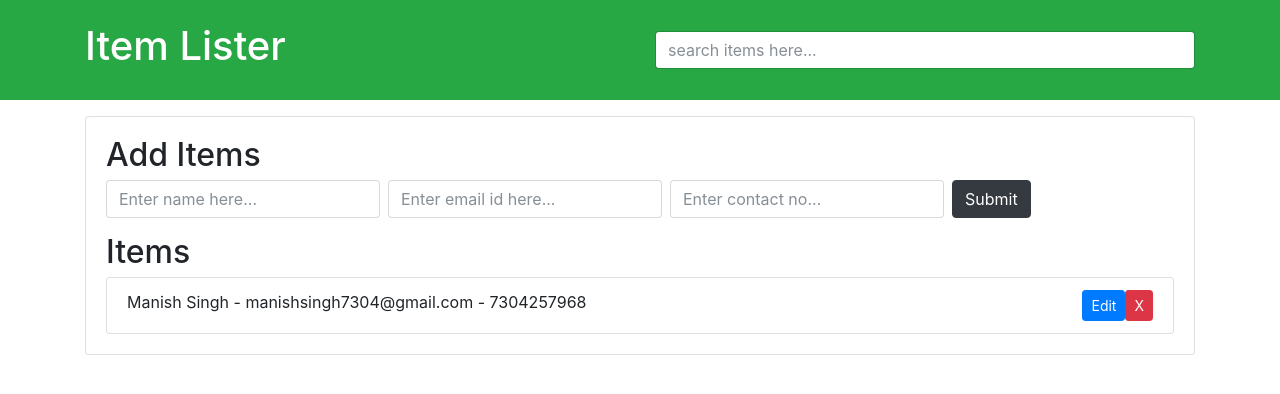
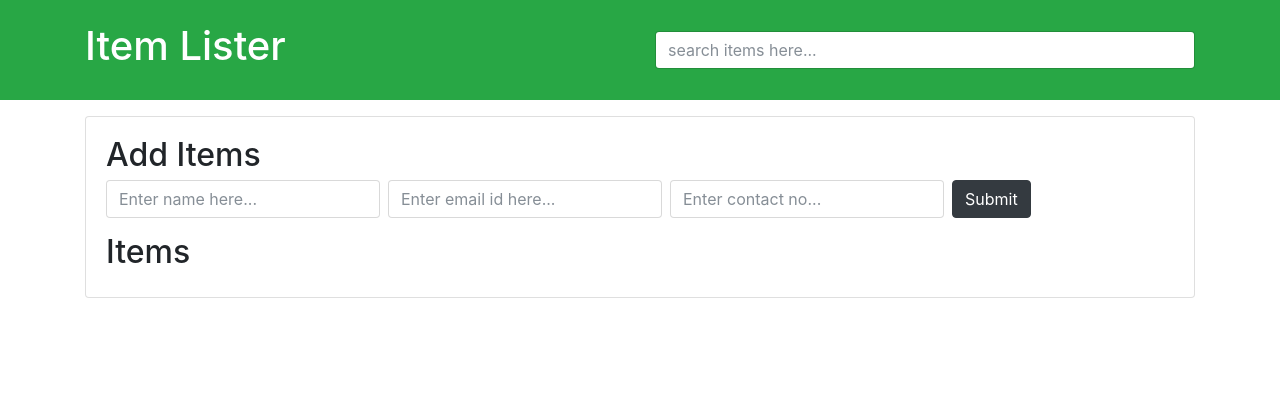
Before and after one commit to ManishSingh243/Booking-App, a plain HTML site: page index.html in a window 1280 px wide. Drawn offline with nearby package versions, Linux system fonts and the light colour scheme.

Commit message:
finalCommit

```diff
--- a/index.html
+++ b/index.html
@@ -31,9 +31,7 @@
     </form>
     <h2 class="title">Items</h2>
     <ul id="items" class="list-group">
-      <li class="list-group-item">Manish Singh - manishsingh7304@gmail.com - 7304257968 <button
-        class="btn btn-danger btn-sm float-right delete">X</button> <button
-        class="btn btn-primary btn-sm float-right edit">Edit</button></li>
+
     </ul>
    </div>
   </div>
```
